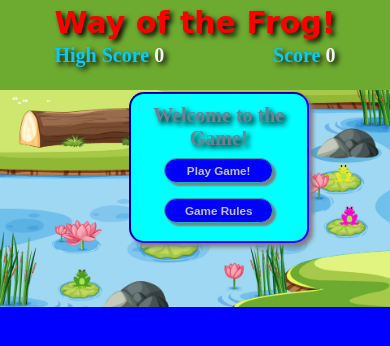
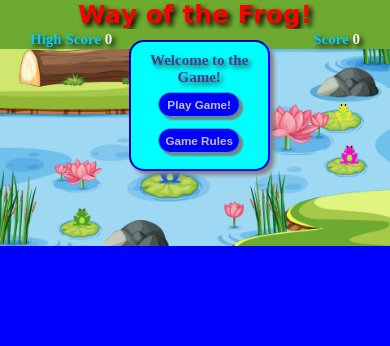
Before and after one commit to steve-doc/froggy-mem, a plain HTML site: page index.html in a window 390 px wide. Drawn offline with nearby package versions, Linux system fonts and the light colour scheme; no server answers; a web font is replaced by a local one.

Commit message:
updated media query

```diff
--- a/assets/css/style.css
+++ b/assets/css/style.css
@@ -10,12 +10,12 @@ body {
 
 h1 {
     font-family: 'Shojumaru', cursive;
-    font-size: 3em;
+    font-size: 2.5em;
     margin: 0;
 }
 
 h2 {
-    font-size: 2rem;
+    font-size: 1.5em;
 }
 
 img {
@@ -29,9 +29,8 @@ header {
     width: 100%;
     max-width: 1000px;
     margin: 0 auto;
-    background-color: #6daa30;
+    background-color: rgb(109, 170, 48);
     text-align: center;
-    padding: 5px 0 20px 0;
     text-shadow: 3px 3px 5px black;
 }
 
@@ -44,16 +43,22 @@ h2, h3 {
 }
 
 .scores {
-    padding: 10px 10px;
+    padding: .5em 3em;
     color: rgb(8, 203, 252);
+    text-shadow: 3px 3px 5px black;
 }
 
 .counters {
     color: whitesmoke;
 }
+
 #score-container {
+    position: absolute;
+    top: 0;
+    width: 100%;
+    background-color: rgb(109, 170, 48);
     display: flex;
-    justify-content: space-around;
+    justify-content: space-between;
     line-height: 1em;
 }
 
@@ -84,16 +89,16 @@ h2, h3 {
     text-align: center;
     border: 2px inset blue;
     background-color: aqua;
-    color: slategray;
+    color: darkslateblue;
     width: 30%;
     position: absolute;
     z-index: 3;
-    bottom: 30%;
+    bottom: 35%;
     left: 33%;
     padding: .5em;
     box-shadow: 4px 4px 4px grey;
     border-radius: 15px;
-    text-shadow: 3px 3px 5px black;
+    text-shadow: 3px 3px 5px darkslategray;
 }
 
 .btn {
@@ -192,13 +197,14 @@ h2, h3 {
 
 #game-over {
     display: none;
-    background-color: green;
+    background-color: lightseagreen;
     color: whitesmoke;
     position: absolute;
     z-index: 2;
-    bottom: 50%;
+    bottom: 40%;
     left: 29%;
     width: 40%;
+    padding: 1em;
     text-align: center;
     box-shadow: 6px 6px 10px black;
     border-radius: 15px;
@@ -218,12 +224,11 @@ h2, h3 {
 
 @media screen and (max-width:800px) {
     html {
-        orientation: landscape;
         font-size: 10px;
     }
 
     #menu-container {
-        width: 40%;
+        width: 30%;
         padding: 1em;
         /* bottom: 20%;
         left: 30%; */
--- a/assets/js/script.js
+++ b/assets/js/script.js
@@ -224,15 +224,15 @@ function gameOver() {
     if (currentScore > bestScore) {
         let scoreImprove = currentScore - bestScore;
         bestScore = currentScore;
-        message = `<h3>Congratulations, you beat your previous High Score by ${scoreImprove}. <br>The new High Score is ${bestScore}. <br>This is The Way!</h3>`;
+        message = `<h2>Game Over!</h2><br><h3>Congratulations, you beat your previous High Score by ${scoreImprove}. <br>The new High Score is ${bestScore}. <br>This is The Way!</h3>`;
         setGameOverMessage(message);
         highScore.innerHTML = bestScore;
     } else if (currentScore === bestScore){
-        message = `<h3>Pretty good, you equalled your High Score of ${bestScore}. <br>Let's try a little harder next time.<br>This is The Way!</h3>`;
+        message = `<h2>Game Over!</h2><br><h3>Pretty good, you equalled your High Score of ${bestScore}. <br>Let's try a little harder next time.<br>This is The Way!</h3>`;
         setGameOverMessage(message);
     } else {
         let scoreMiss = bestScore - currentScore
-        message = `<h3>Well that's a little dissapointing, <br>you missed your high score by ${scoreMiss}. <br>Time for Maximum Effort!<br>This is The Way!</h3>`;
+        message = `<h2>Game Over!</h2><br><h3>Well that's a little dissapointing, <br>you missed your high score by ${scoreMiss}. <br>Time for Maximum Effort!<br>This is The Way!</h3>`;
         setGameOverMessage(message);
     }
 
--- a/index.html
+++ b/index.html
@@ -15,6 +15,9 @@
             <h1>Way of the Frog!</h1>
         </div>
 
+    </header>
+
+    <div class="container">
 
         <div id="score-container">
             <div class="scores">
@@ -25,13 +28,8 @@
             </div>
         </div>
 
-    </header>
 
-    <div class="container">
-
-
-
-        <img src=" assets/images/pond-background.jpg" alt="Cartoon pond background">
+        <img id="back-img" src=" assets/images/pond-background.jpg" alt="Cartoon pond background">
         <div id="frog0" class="frog"><img src="assets/images/green_froggy.png" alt="Green frog">
             <audio src="assets/audio/greytree-frog.mp3"></audio>
         </div>
```
